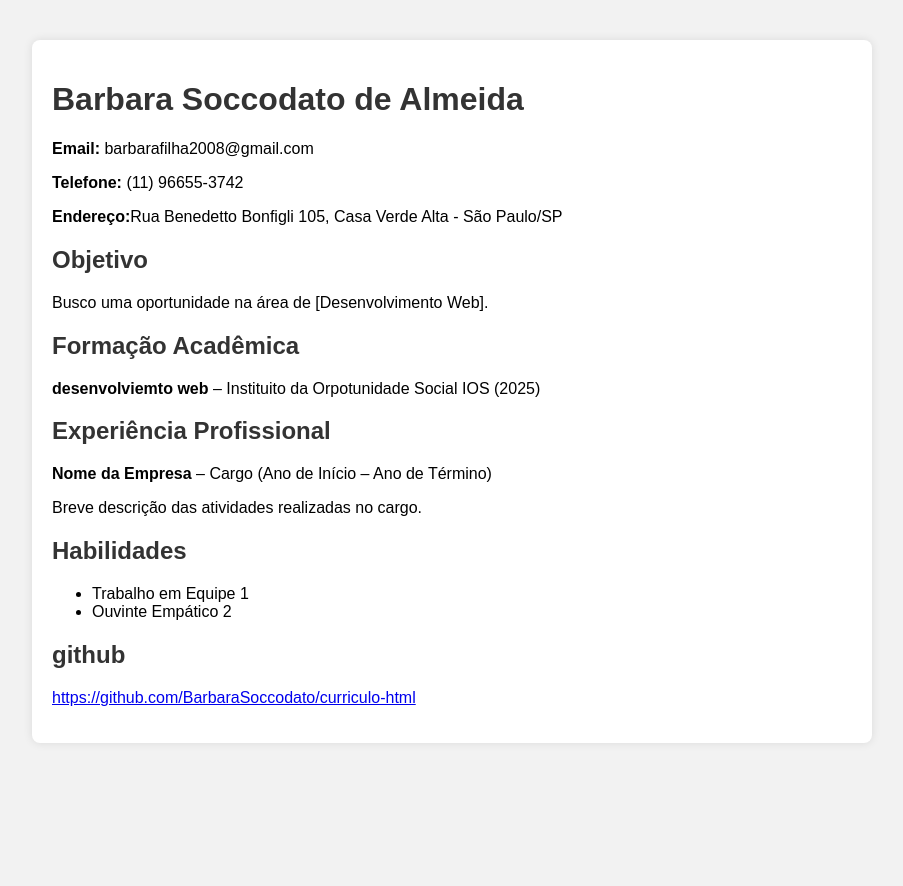
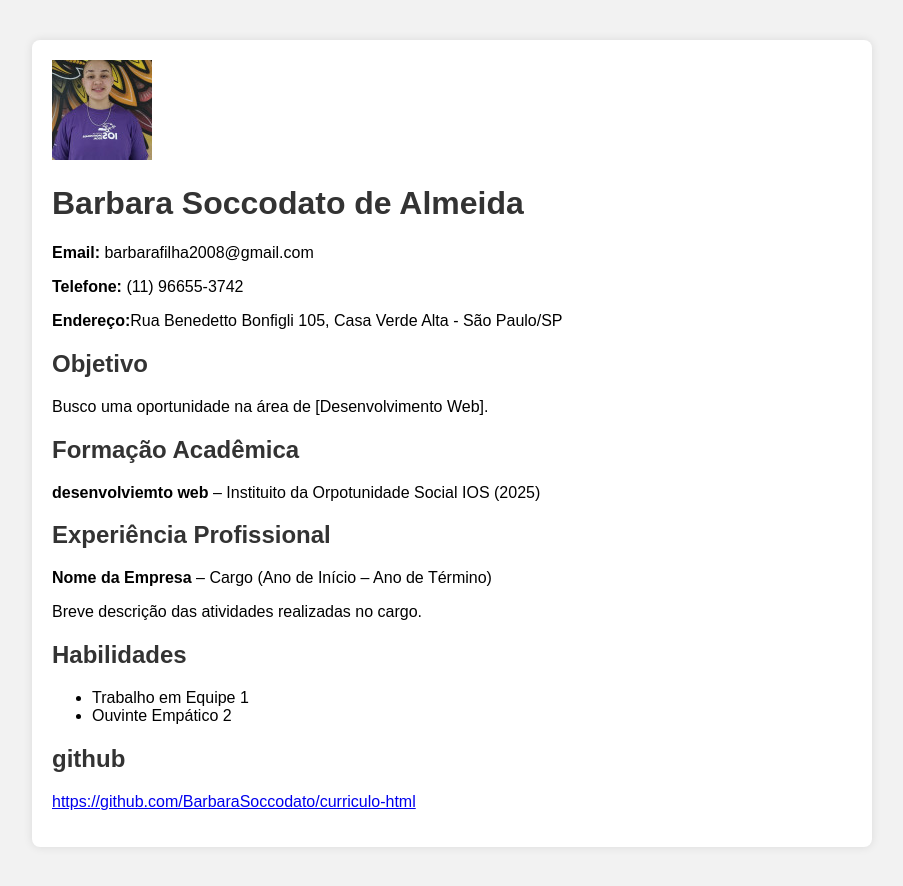
Before and after one commit to BarbaraSoccodato/curriculo-html, a plain HTML site: page index.html in a window 1280 px wide. Shown: the whole page, without its empty margins (188-1091 px from the left). Before the commit the page ends 800 px from the top, so only its background shows below. Drawn offline with Linux system fonts and the light colour scheme.

Commit message:
curriculo 2025

```diff
--- a/index.html
+++ b/index.html
@@ -27,6 +27,7 @@
 <body>
 
 <div class="curriculo">
+    <img src="barbara.jpg" alt="">
     <h1>Barbara Soccodato de Almeida</h1>
     <p><strong>Email:</strong> barbarafilha2008@gmail.com</p>
     <p><strong>Telefone:</strong> (11) 96655-3742</p>
@@ -53,6 +54,8 @@
         <a href="https://github.com/BarbaraSoccodato/curriculo-html">https://github.com/BarbaraSoccodato/curriculo-html</a>
 
     </p>
+
+
 </div>
 
 </body>
```
Also changed, not shown: barbara.jpg (added).
